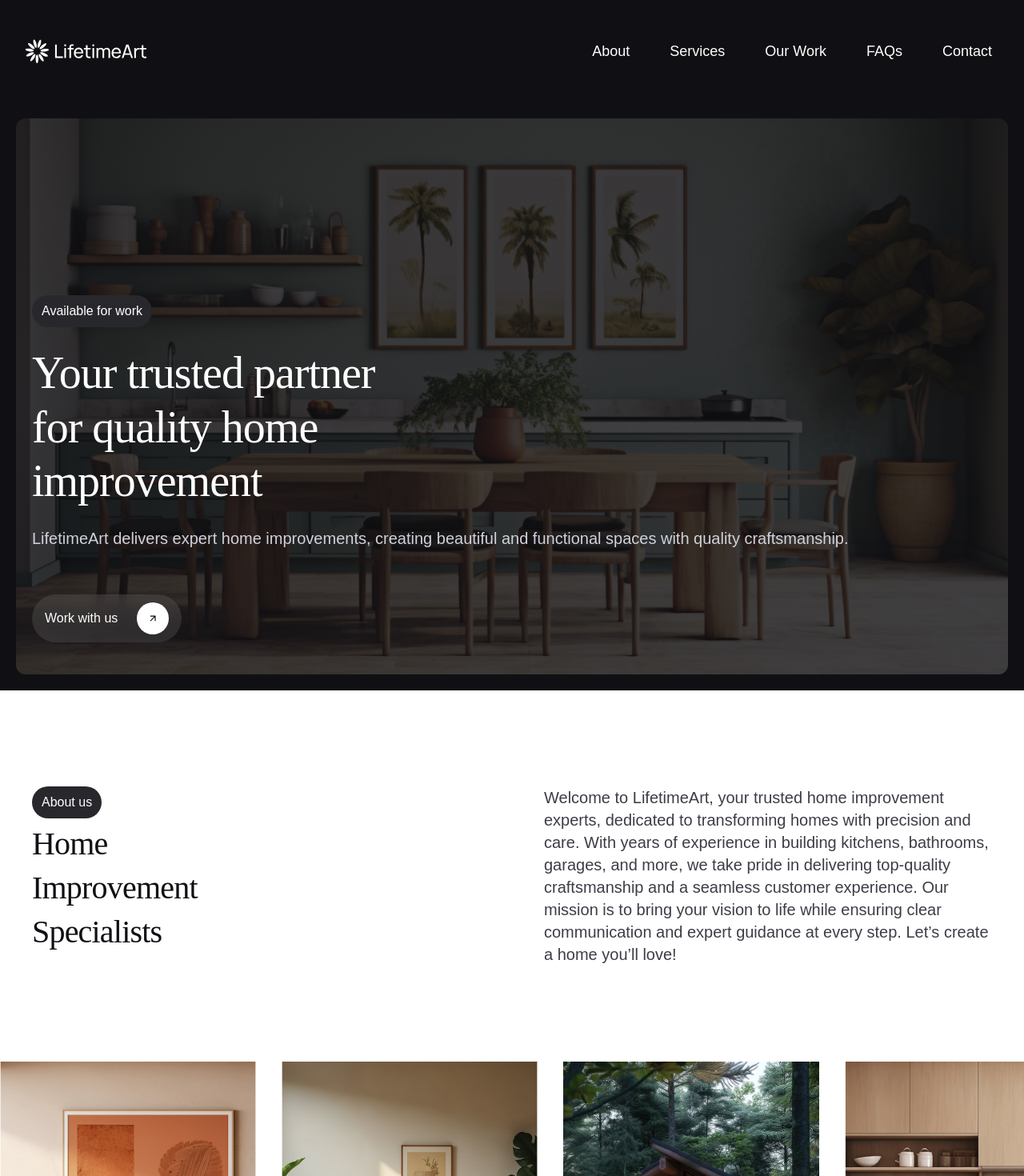
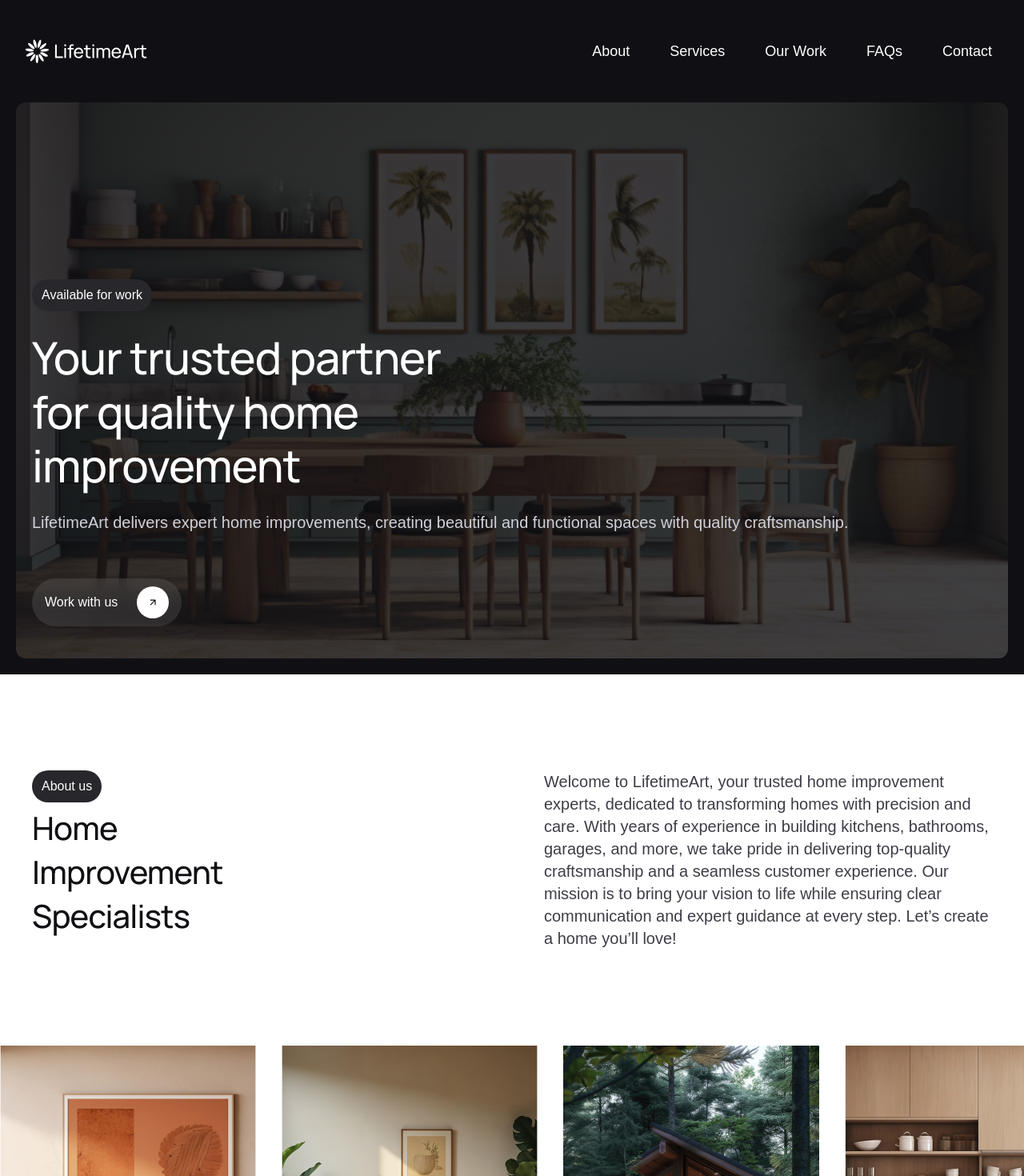
Before and after one commit to litojason/nextjs-lifetime-art, a Next.js app: page / in a window 1280 px wide. Shown: the top 1470 px of the page at 80% size. Built offline with nearby package versions, Linux system fonts and the light colour scheme.

Commit message:
feat(home): update font to Manrope, add hero-image animation, add animation to statistics, add fade-in-from-bottom animation container to wrap section title and other component.

```diff
--- a/src/app/layout.tsx
+++ b/src/app/layout.tsx
@@ -1,15 +1,10 @@
 import type { Metadata } from "next";
-import { Geist, Geist_Mono } from "next/font/google";
+import { Manrope } from "next/font/google";
 import "./globals.css";
 import NavBar from "@/components/nav-bar";
 
-const geistSans = Geist({
-  variable: "--font-geist-sans",
-  subsets: ["latin"],
-});
-
-const geistMono = Geist_Mono({
-  variable: "--font-geist-mono",
+const manrope = Manrope({
+  variable: "--font-manrope",
   subsets: ["latin"],
 });
 
@@ -25,9 +20,7 @@ export default function RootLayout({
 }>) {
   return (
     <html lang="en">
-      <body
-        className={`${geistSans.variable} ${geistMono.variable} antialiased`}
-      >
+      <body className={`${manrope.variable} antialiased`}>
         <NavBar />
         {children}
       </body>
--- /dev/null
+++ b/src/components/fade-in-from-bottom.tsx
@@ -0,0 +1,25 @@
+"use client";
+
+import { PropsWithChildren } from "react";
+import { motion } from "framer-motion";
+
+interface FadeInFromBottomProps extends PropsWithChildren {
+  className?: string;
+}
+
+export default function FadeInFromBottom({
+  className,
+  children,
+}: FadeInFromBottomProps) {
+  return (
+    <motion.div
+      initial={{ opacity: 0, y: 20 }}
+      whileInView={{ opacity: 1, y: 0 }}
+      transition={{ delay: 0.2, duration: 0.2, ease: "easeOut" }}
+      viewport={{ once: true }}
+      className={className}
+    >
+      {children}
+    </motion.div>
+  );
+}
--- /dev/null
+++ b/src/components/hero-image.tsx
@@ -0,0 +1,22 @@
+"use client";
+
+import Image from "next/image";
+import { motion } from "framer-motion";
+
+export default function HeroImage() {
+  return (
+    <motion.div
+      initial={{ opacity: 0, scale: 0.8 }}
+      animate={{ opacity: 1, scale: 1 }}
+      transition={{ duration: 0.4 }}
+    >
+      <Image
+        src="/images/hero-banner.jpg"
+        alt="Hero Banner"
+        width={1500}
+        height={841}
+        className="object-cover rounded-xl h-[695px]"
+      />
+    </motion.div>
+  );
+}
--- a/src/features/home/about-us.tsx
+++ b/src/features/home/about-us.tsx
@@ -1,18 +1,31 @@
+"use client";
+
+import { motion } from "framer-motion";
+
 import data from "@/data/about-us-data.json";
 import Pill from "@/components/pill";
+import FadeInFromBottom from "@/components/fade-in-from-bottom";
 
 const { pill, title, description } = data;
 
 export default function AboutUs() {
   return (
     <section className="flex flex-col md:flex-row w-full py-30 px-10 gap-20">
-      <div className="flex-1 space-y-1">
+      <FadeInFromBottom className="flex-1 space-y-1">
         <Pill>{pill}</Pill>
 
         <h2 className="text-[40px] font-medium whitespace-pre-line">{title}</h2>
-      </div>
+      </FadeInFromBottom>
 
-      <p className="flex-1 text-xl text-gray">{description}</p>
+      <motion.div
+        initial={{ opacity: 0, translateX: 10 }}
+        whileInView={{ opacity: 1, translateX: 0 }}
+        transition={{ delay: 0.4, duration: 0.2, ease: "easeOut" }}
+        viewport={{ once: true }}
+        className="flex-1 overflow-hidden"
+      >
+        <p className="text-xl text-gray">{description}</p>
+      </motion.div>
     </section>
   );
 }
--- a/src/features/home/contact.tsx
+++ b/src/features/home/contact.tsx
@@ -3,6 +3,7 @@ import Image from "next/image";
 import data from "@/data/contact-data.json";
 import Pill from "@/components/pill";
 import SendMessageForm from "@/components/send-message-form";
+import FadeInFromBottom from "@/components/fade-in-from-bottom";
 
 const { pill, title, description, contactInfo, social } = data;
 
@@ -10,7 +11,7 @@ export default function Contact() {
   return (
     <section className="flex flex-col w-full px-5 gap-2">
       <div className="flex flex-col lg:flex-row items-center py-15 px-5 gap-25 rounded-xl bg-foreground">
-        <div className="flex-1 w-full space-y-12">
+        <FadeInFromBottom className="flex-1 w-full space-y-12">
           <div className="space-y-5">
             <Pill>{pill}</Pill>
 
@@ -26,11 +27,11 @@ export default function Contact() {
           </div>
 
           <Social />
-        </div>
+        </FadeInFromBottom>
 
-        <div className="flex-1 w-full">
+        <FadeInFromBottom className="flex-1 w-full">
           <SendMessageForm />
-        </div>
+        </FadeInFromBottom>
       </div>
     </section>
   );
--- a/src/features/home/faqs.tsx
+++ b/src/features/home/faqs.tsx
@@ -1,20 +1,21 @@
 import data from "@/data/faqs-data.json";
 import Pill from "@/components/pill";
 import FaqAccordion from "@/components/faq-accordion";
+import FadeInFromBottom from "@/components/fade-in-from-bottom";
 
 const { pill, title, description, faqs } = data;
 
 export default function Faqs() {
   return (
     <section className="flex flex-col w-full py-15 px-10 gap-20">
-      <div className="space-y-4 text-center">
+      <FadeInFromBottom className="space-y-4 text-center">
         <div className="space-y-2">
           <Pill>{pill}</Pill>
           <h2>{title}</h2>
         </div>
 
         <span className="text-xl text-gray">{description}</span>
-      </div>
+      </FadeInFromBottom>
 
       <div className="space-y-5">
         {faqs.map((item) => (
--- a/src/features/home/hero.tsx
+++ b/src/features/home/hero.tsx
@@ -1,6 +1,5 @@
-import Image from "next/image";
-
 import data from "@/data/hero-data.json";
+import HeroImage from "@/components/hero-image";
 import StatusPill from "@/components/status-pill";
 import CTAButton from "@/components/cta-button";
 import HeroText from "@/components/hero-text";
@@ -9,15 +8,10 @@ export default function Hero() {
   const { title, description } = data;
 
   return (
-    <section className="p-5 bg-hero-bg">
+    <section className="p-5 pt-0 bg-hero-bg">
       <div className="relative">
-        <Image
-          src="/images/hero-banner.jpg"
-          alt="Hero Banner"
-          width={1500}
-          height={841}
-          className="object-cover rounded-xl h-[695px]"
-        />
+        <HeroImage />
+
         <div className="absolute inset-0 bg-dark-overlay" />
 
         <div className="absolute top-0 left-0 flex flex-col justify-end size-full py-10 px-5 gap-14">
--- a/src/features/home/our-work.tsx
+++ b/src/features/home/our-work.tsx
@@ -1,20 +1,21 @@
 import data from "@/data/our-work-data.json";
 import Pill from "@/components/pill";
 import WorkItem from "@/components/work-item";
+import FadeInFromBottom from "@/components/fade-in-from-bottom";
 
 const { pill, title, description, works } = data;
 
 export default function OurWork() {
   return (
     <section className="flex flex-col w-full py-30 px-10 gap-24">
-      <div className="space-y-4 text-center">
+      <FadeInFromBottom className="space-y-4 text-center">
         <div className="space-y-2">
           <Pill>{pill}</Pill>
           <h2>{title}</h2>
         </div>
 
         <span className="text-xl text-gray">{description}</span>
-      </div>
+      </FadeInFromBottom>
 
       <div className="space-y-5">
         {works.map((item) => (
--- a/src/features/home/services.tsx
+++ b/src/features/home/services.tsx
@@ -3,20 +3,21 @@ import Image from "next/image";
 import data from "@/data/services-data.json";
 import Pill from "@/components/pill";
 import Accordion from "@/components/accordion";
+import FadeInFromBottom from "@/components/fade-in-from-bottom";
 
 const { pill, title, description, services } = data;
 
 export default function Services() {
   return (
     <section className="flex flex-col w-full py-30 px-10 gap-24 bg-light-gray">
-      <div className="space-y-4 text-center">
+      <FadeInFromBottom className="space-y-4 text-center">
         <div className="space-y-2">
           <Pill>{pill}</Pill>
           <h2>{title}</h2>
         </div>
 
         <span className="text-xl text-gray">{description}</span>
-      </div>
+      </FadeInFromBottom>
 
       <div className="flex flex-col md:flex-row gap-20">
         <div className="flex-1">
--- a/src/features/home/testimonials.tsx
+++ b/src/features/home/testimonials.tsx
@@ -1,20 +1,21 @@
 import data from "@/data/testimonials-data.json";
 import Pill from "@/components/pill";
 import TestimonialCard from "@/components/testimonial-card";
+import FadeInFromBottom from "@/components/fade-in-from-bottom";
 
 const { pill, title, description, testimonials } = data;
 
 export default function Testimonials() {
   return (
     <section className="flex flex-col w-full pt-30 pb-15 px-10 gap-24">
-      <div className="space-y-4 text-center">
+      <FadeInFromBottom className="space-y-4 text-center">
         <div className="space-y-2">
           <Pill>{pill}</Pill>
           <h2>{title}</h2>
         </div>
 
         <span className="text-xl text-gray">{description}</span>
-      </div>
+      </FadeInFromBottom>
 
       <div className="flex flex-col gap-12">
         <div className="flex gap-4">
```
Also changed, not shown: src/features/home/statistics.tsx (+29 -4 lines).
